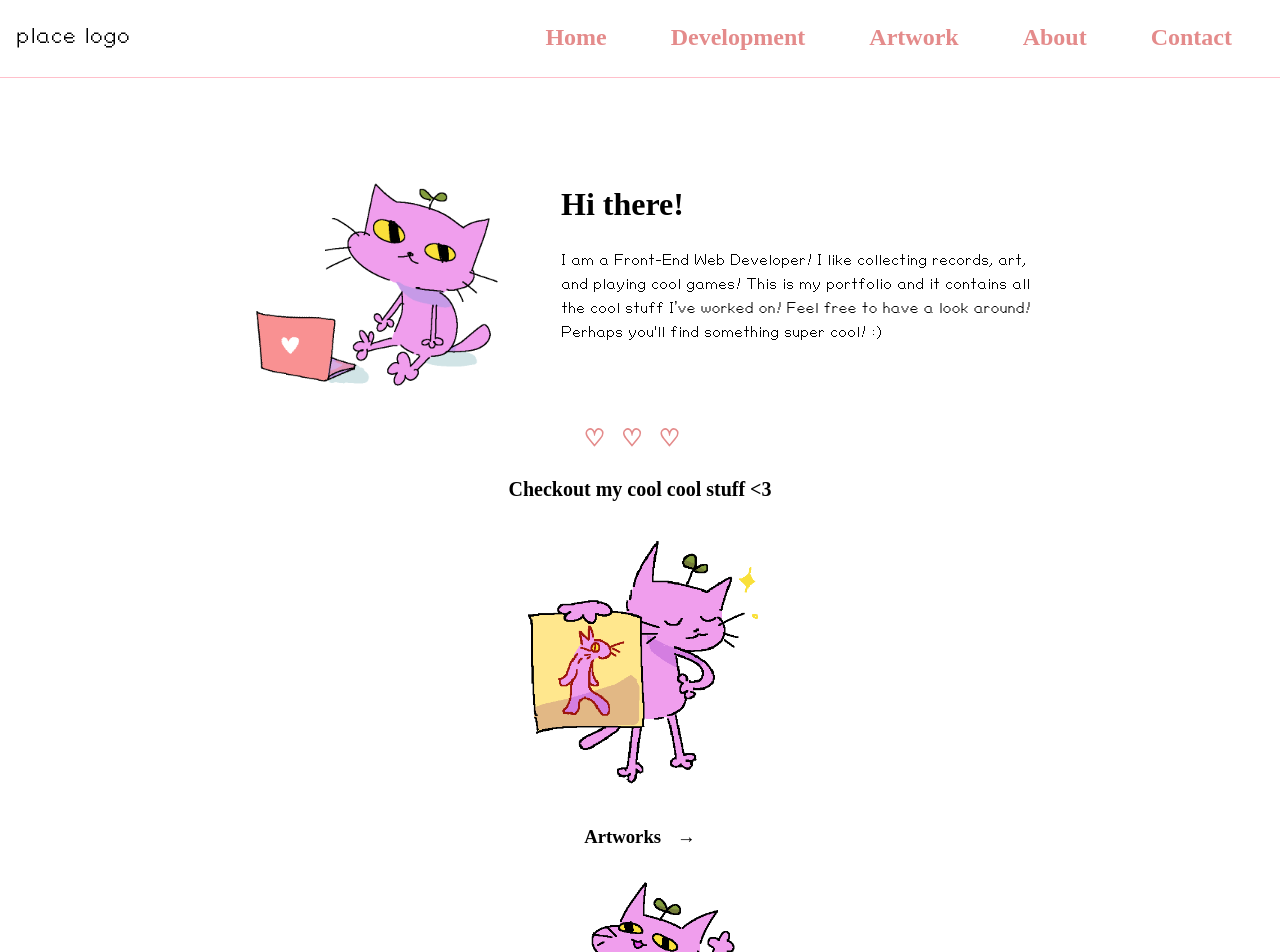
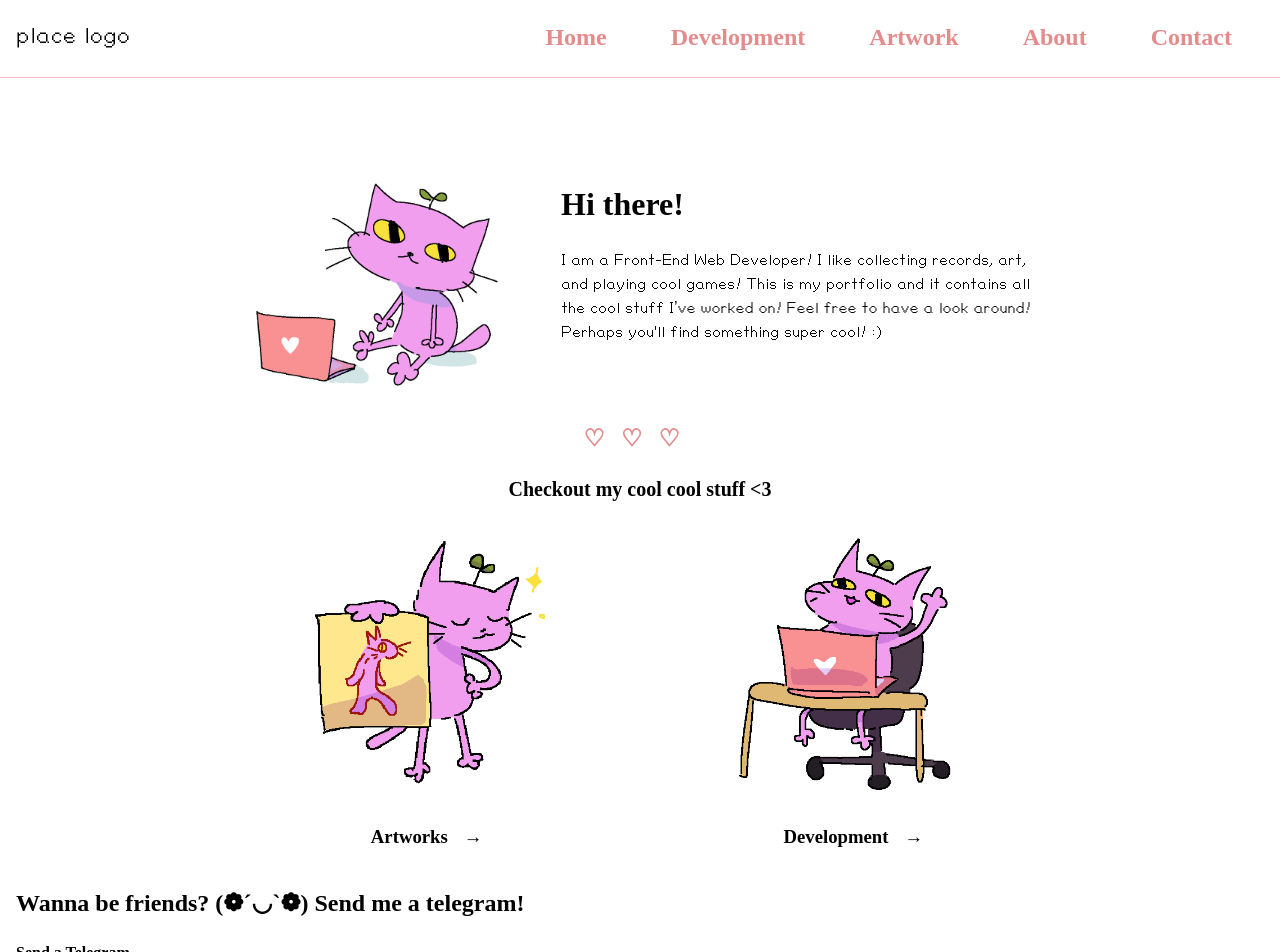
Before and after one commit to erindavid03/portfolio-site, a React (Create React App) app: page / in a window 1280 px wide. Shown: the top 952 px of the page. Built offline with nearby package versions, Linux system fonts and the light colour scheme.

Commit message:
flex worklinks component

```diff
--- a/src/styles/components/pages/_homePage.scss
+++ b/src/styles/components/pages/_homePage.scss
@@ -53,11 +53,19 @@
 .intro-section + section{
     padding-top: 3rem;
 
+
     h2{
         font-size: 1.25rem;
         text-align: center;
     }
 
+    nav{
+        @media(min-width: $tablet){
+            @include flex-row;
+            justify-content: space-evenly;
+            max-width: 992px;
+            margin: 0 auto;
+        }
         article{
             margin: 0 auto;
             max-width: 288px;
@@ -74,3 +82,4 @@
             }
         }
     }
+}
```
Lines whose indentation alone changed are shown as unchanged.
